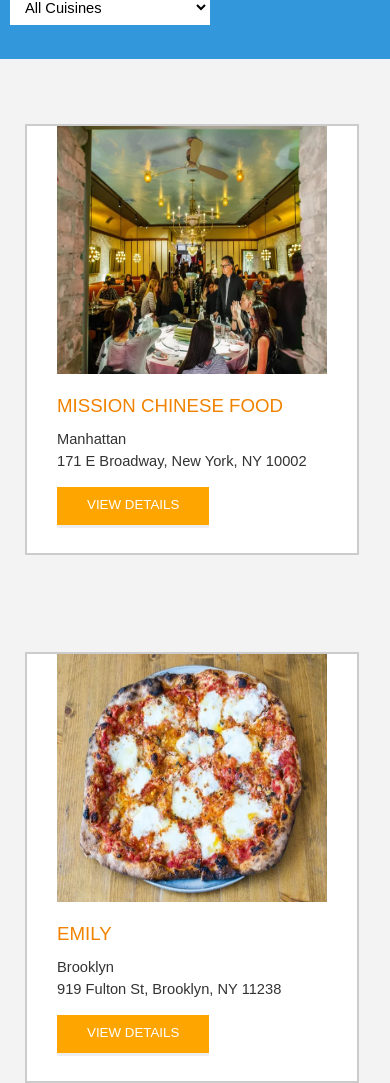
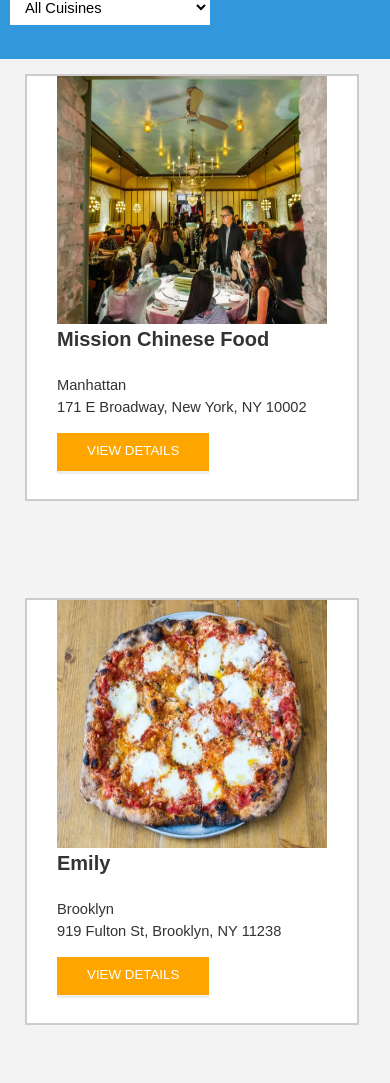
Before and after one commit to oreliau/restaurant-review, a plain HTML site: page index.html in a window 390 px wide. Shown: the part 571-1654 px from the top of the page. Drawn offline with nearby package versions, Linux system fonts and the light colour scheme.

Commit message:
first review

```diff
--- a/css/styles.css
+++ b/css/styles.css
@@ -304,23 +304,25 @@
 /* smartphone */
 @media screen and (max-width: 429px)  {
   #restaurants-list {
- grid-template-columns: 1fr  ;
- padding: 0 5px 25px;
- margin-top: 50px;
+     grid-template-columns: 1fr;
+     padding: 0 5px 25px;
+     margin-top: 0px;
+     width: 300px;
   }
   .filter-options{
-height: 150px;
+    height: 150px;
   }
   #restaurant-container, #reviews-container{
     padding-left: 10px;
     width: 45%;
   }
   #reviews-list li{
-  padding: 0 5px 20px
+    padding: 0 5px 20px
   }
   .inside #footer {
     width: 35%;
   }
+
 }
 
 /* setting to stay in screen */
--- a/js/main.js
+++ b/js/main.js
@@ -162,9 +162,10 @@
   const image = document.createElement('img');
   image.className = 'restaurant-img';
   image.src = DBHelper.imageUrlForRestaurant(restaurant);
+  image.alt = 'Image of ' + restaurant.name;
   li.append(image);
 
-  const name = document.createElement('h1');
+  const name = document.createElement('h2');
   name.innerHTML = restaurant.name;
   li.append(name);
 
--- a/js/restaurant_info.js
+++ b/js/restaurant_info.js
@@ -90,6 +90,7 @@
   const image = document.getElementById('restaurant-img');
   image.className = 'restaurant-img'
   image.src = DBHelper.imageUrlForRestaurant(restaurant);
+  image.alt = 'Image of ' + restaurant.name;
 
   const cuisine = document.getElementById('restaurant-cuisine');
   cuisine.innerHTML = restaurant.cuisine_type;
@@ -127,7 +128,7 @@
  */
 fillReviewsHTML = (reviews = self.restaurant.reviews) => {
   const container = document.getElementById('reviews-container');
-  const title = document.createElement('h2');
+  const title = document.createElement('h3');
   title.innerHTML = 'Reviews';
   container.appendChild(title);
 
```
Also changed, not shown: css/flexbox.css (added).
